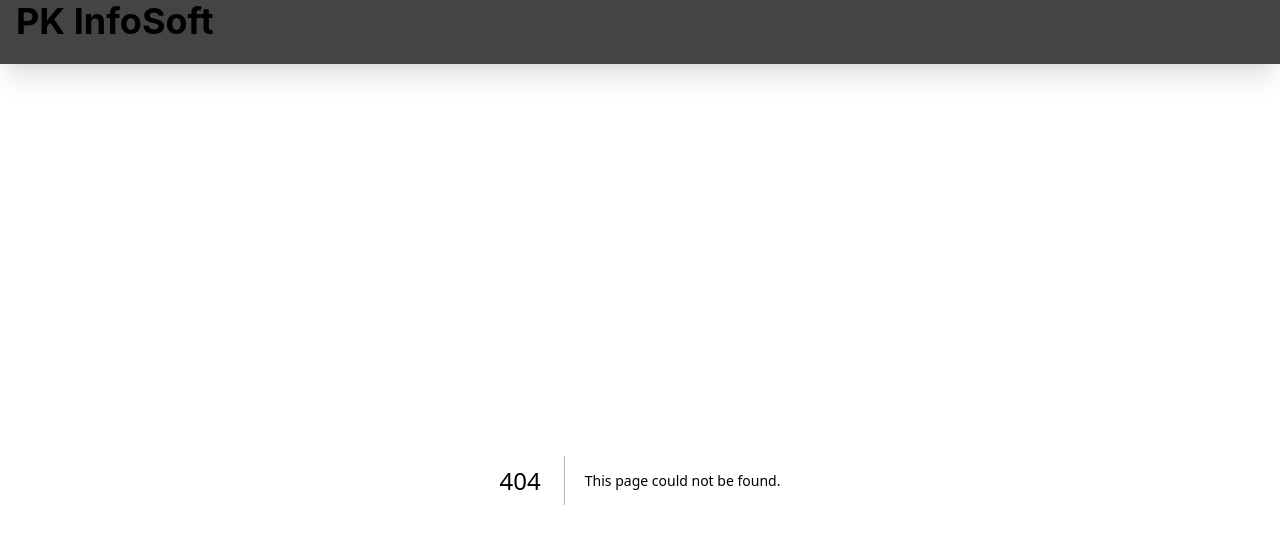
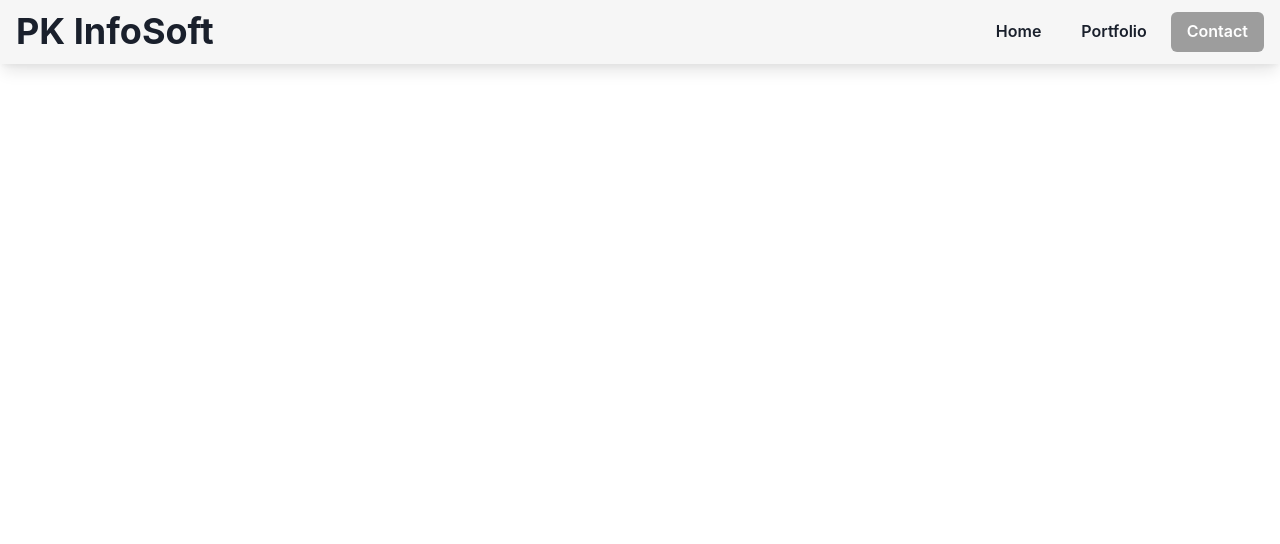
Before and after one commit to starstyx/siteportfolio, a Next.js app: page /contact in a window 1280 px wide. Before the commit this address had no page. Shown: the top 544 px of the page. Built offline with nearby package versions, Linux system fonts and the light colour scheme.

Commit message:
Page header creation (#4)
* Add header buttons, styling, flex, background

* Add linking, nav highlight ability

```diff
--- a/pages/_app.tsx
+++ b/pages/_app.tsx
@@ -3,13 +3,14 @@ import { ChakraProvider, Container } from '@chakra-ui/react';
 import { Header } from '@/components/header';
 
 import { HEADER_HEIGHT, HEADER_MARGIN } from '@/infra/constants/header';
+import { PAGES } from '@/infra/constants/pagesList';
 
 import type { AppProps } from 'next/app';
 
 export default function App({ Component, pageProps, ...rest }: AppProps) {
   return (
     <ChakraProvider>
-      <Header />
+      <Header pages={PAGES} />
       <Container maxW="container.xl" mt={HEADER_HEIGHT+HEADER_MARGIN}>
         <Component {...pageProps} />
       </Container>
--- /dev/null
+++ b/pages/contact.tsx
@@ -0,0 +1,5 @@
+const ContactPage = () => {
+  return <></>;
+};
+
+export default ContactPage;
--- /dev/null
+++ b/pages/portfolio/index.tsx
@@ -0,0 +1,5 @@
+const PortfolioPage = () => {
+  return <></>;
+}
+
+export default PortfolioPage;
--- a/src/components/header/Header.tsx
+++ b/src/components/header/Header.tsx
@@ -1,25 +1,52 @@
-import { useState } from 'react';
+import { useEffect, useState } from 'react';
+import { useRouter } from 'next/router';
+import Link from 'next/link';
 
-import { Box, Container, Heading } from '@chakra-ui/react';
+import { Box, Container, Heading, ButtonGroup, Button, Flex, Spacer } from '@chakra-ui/react';
+import { useColorMode } from '@chakra-ui/react';
 
 import { HEADER_HEIGHT, HEADER_TITLE } from '@/infra/constants/header';
 
-const Header = () => {
+import type { PageNavItem } from '@/infra/types/pageNavItem';
+
+type HeaderProps = {
+  pages: PageNavItem[];
+};
+
+const Header = ({ pages }: HeaderProps) => {
+  const { toggleColorMode } = useColorMode();
+  const { pathname } = useRouter();
+
+  const currentPageBaseUrl = `/${pathname.split('/')[1]}`;
+  const currentPage = pages.find(page => page.baseUrl === currentPageBaseUrl);
+
   return (
     <Box
       as="header"
       w="100%"
       h={HEADER_HEIGHT}
-      bg="#444"
-      boxShadow="xl"
+      backgroundColor="rgba(240, 240, 240, 0.6)" backdropFilter="saturate(180%) blur(8px)"
+      boxShadow="lg"
       position="fixed"
       top={0}
       left={0}
       right={0}
       zIndex={100}
     >
-      <Container maxW="container.xl">
-        <Heading>{HEADER_TITLE}</Heading>
+      <Container maxW="container.xl" h="100%">
+        <Flex align="center" h="100%">
+          <Link href="/">
+            <Heading>{HEADER_TITLE}</Heading>
+          </Link>
+          <Spacer />
+          <ButtonGroup variant="ghost" colorScheme="blackAlpha">
+            {pages.map(page =>
+              <Link key={page.baseUrl} href={page.baseUrl}>
+                <Button variant={page.baseUrl === currentPageBaseUrl ? 'solid' : ''}>{page.name}</Button>
+              </Link>
+            )}
+          </ButtonGroup>
+        </Flex>
       </Container>
     </Box>
   );
--- /dev/null
+++ b/src/infra/constants/pagesList.ts
@@ -0,0 +1,16 @@
+import type { PageNavItem } from '@/infra/types/pageNavItem';
+
+export const PAGES: PageNavItem[] = [
+  {
+    baseUrl: '/',
+    name: 'Home',
+  },
+  {
+    baseUrl: '/portfolio',
+    name: 'Portfolio',
+  },
+  {
+    baseUrl: '/contact',
+    name: 'Contact',
+  },
+];
--- /dev/null
+++ b/src/infra/types/pageNavItem.ts
@@ -0,0 +1,4 @@
+export type PageNavItem = {
+  baseUrl: string;
+  name: string;
+};
```
